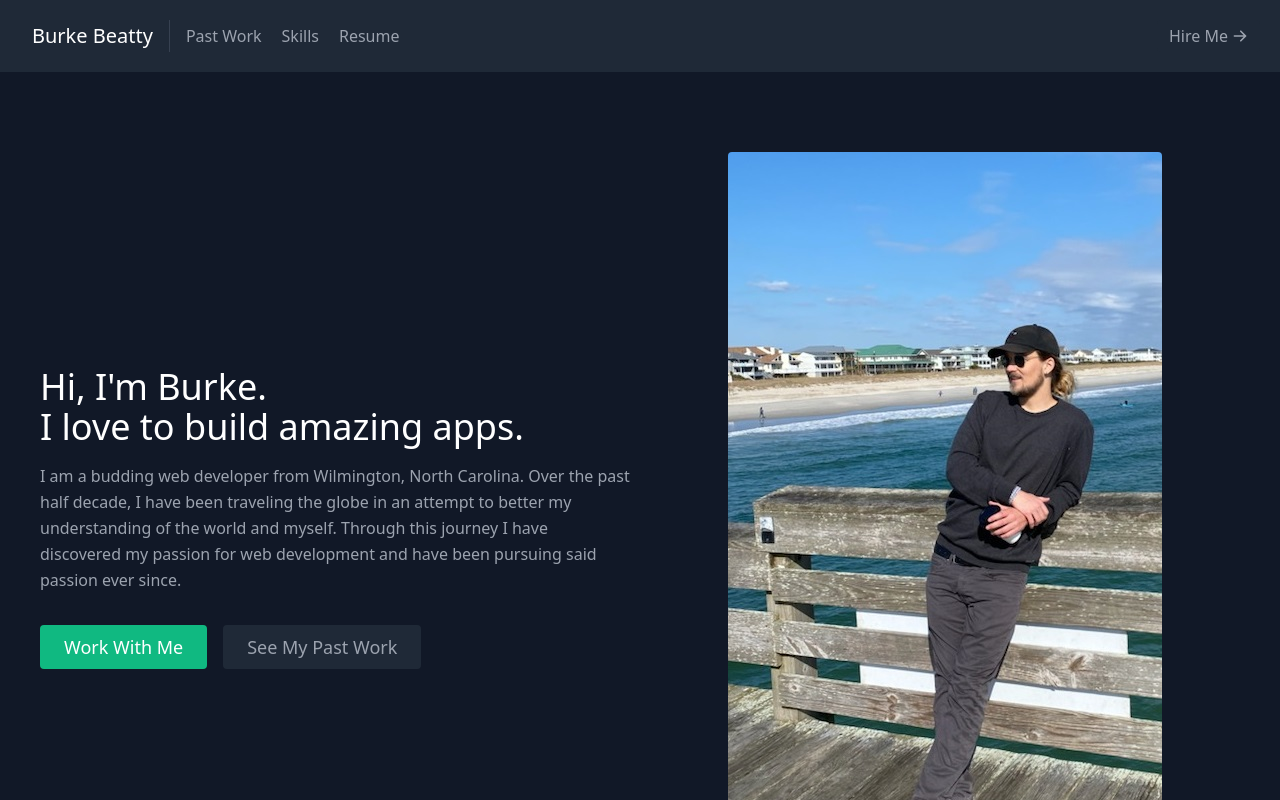
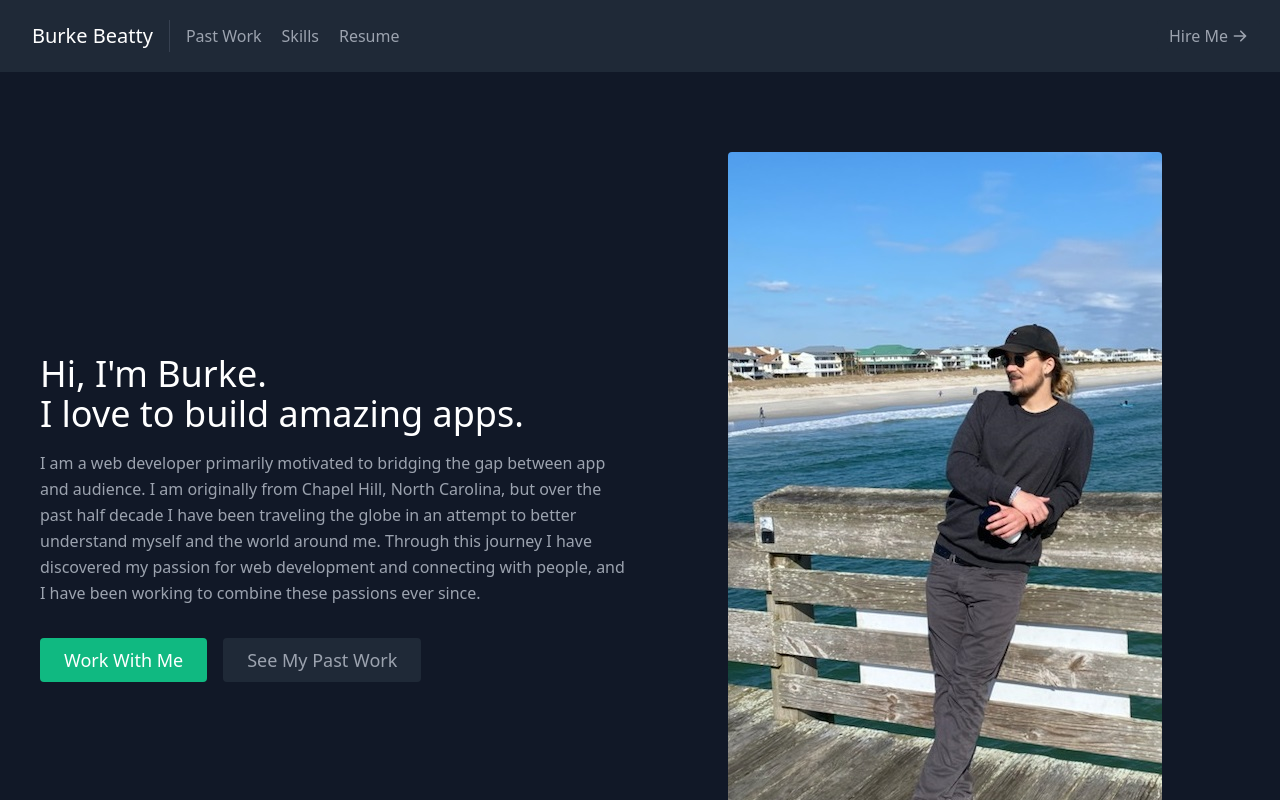
Before and after one commit to cbeatty94/rPortfolio, a React (Create React App) app: page / in a window 1280 px wide. Shown: the top 800 px of the page. Built offline with nearby package versions, Linux system fonts and the light colour scheme.

Commit message:
updated about section

```diff
--- a/src/components/About.js
+++ b/src/components/About.js
@@ -10,7 +10,7 @@ export default function About() {
                         <br className="hidden lg:inline-block" /> I love to build amazing apps.
                     </h1>
                     <p className="mb-8 leading-relaxed">
-                    I am a budding web developer from Wilmington, North Carolina. Over the past half decade, I have been traveling the globe in an attempt to better my understanding of the world and myself. Through this journey I have discovered my passion for web development and have been pursuing said passion ever since.
+                    I am a web developer primarily motivated to bridging the gap between app and audience. I am originally from Chapel Hill, North Carolina, but over the past half decade I have been traveling the globe in an attempt to better understand myself and the world around me. Through this journey I have discovered my passion for web development and connecting with people, and I have been working to combine these passions ever since.
                     </p>
                     <div className="flex justify-center">
                         <a
```
